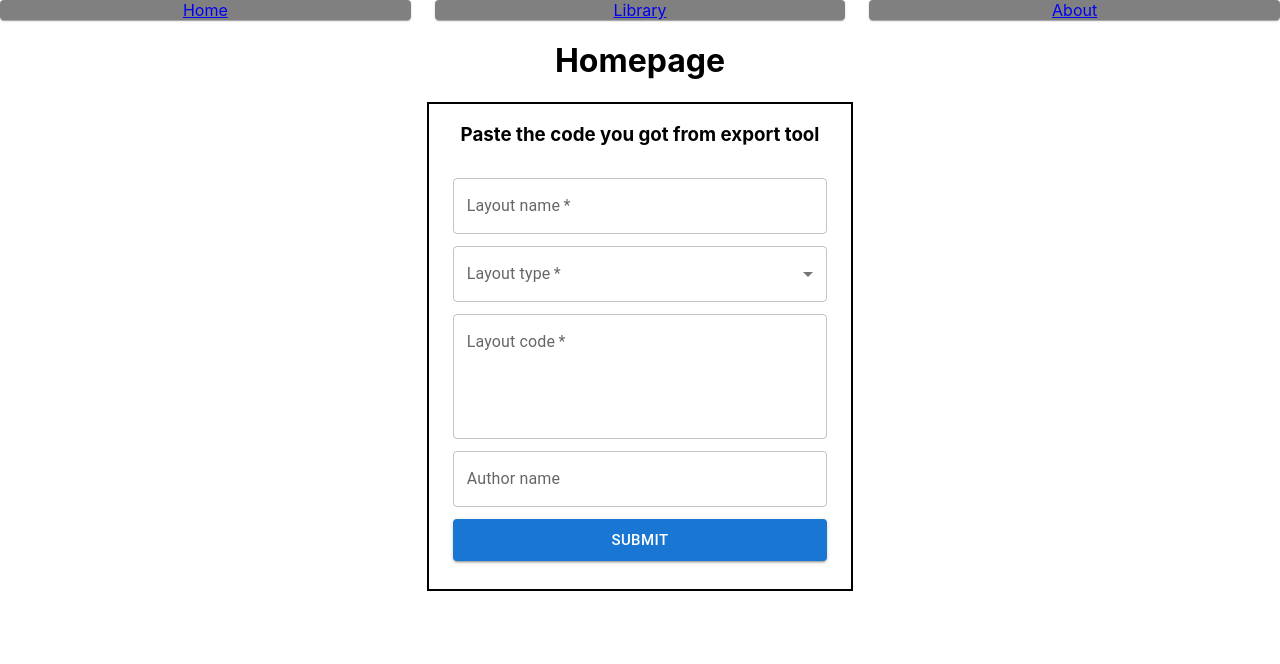
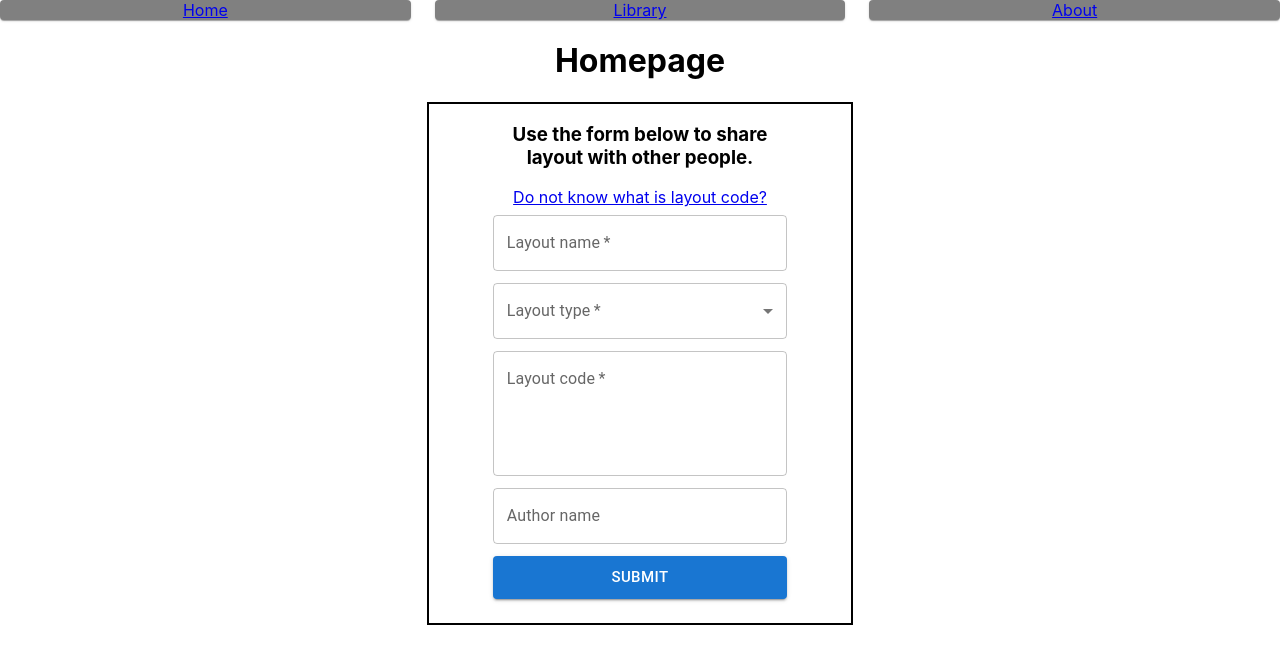
Before and after one commit to WilczekCK/bethemedesignset_react_express, a React (Create React App) app: page / in a window 1280 px wide. Shown: the top 664 px of the page. Built offline with nearby package versions, Linux system fonts and the light colour scheme.

Commit message:
styling the form to look better

```diff
--- a/src/components/UploadLayout.js
+++ b/src/components/UploadLayout.js
@@ -1,4 +1,6 @@
 import React, { useState } from 'react';
+import { Link } from "react-router-dom";
+
 import Grid2 from '@mui/material/Unstable_Grid2'; // Grid version 2
 import Box from '@mui/material/Box';
 import TextField from '@mui/material/TextField';
@@ -30,9 +32,11 @@ export default function Render(){
 
     return (
         <Grid2 container justifyContent={'center'}>
-            <Grid2 md={4} xs={8} style={{'border': '2px solid black'}}>
-                <h3> Paste the code you got from export tool </h3>
-                <Box textAlign={'left'} component="form" autoComplete="off" m={3} onSubmit={handleSubmit}>
+            <Grid2 md={4} xs={8} style={{'border': '2px solid black', 'padding': '0px 5% 20px'}}>
+                <h3> Use the form below to share layout with other people. </h3>
+                <Link to={'/help'}> Do not know what is layout code? </Link>
+
+                <Box textAlign={'left'} component="form" autoComplete="off" onSubmit={handleSubmit}>
                     <FormControl fullWidth margin={'dense'}>
                         <TextField
                             required
```
